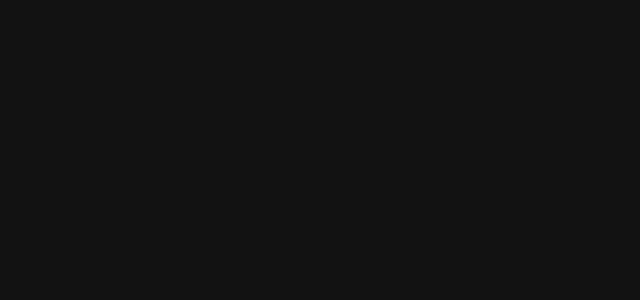
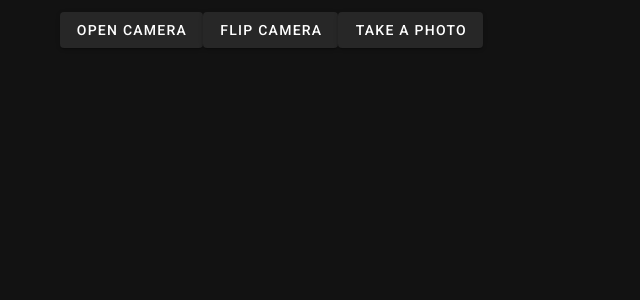
Before and after one commit to svewag/pow, a Nuxt app: page /camera in a window 1280 px wide. Before the commit this address had no page. Shown: the top 300 px of the page, without its empty margins (0-640 px from the left). Built offline with nearby package versions, Linux system fonts and the light colour scheme.

Commit message:
feat: add camera

```diff
--- a/nuxt.config.js
+++ b/nuxt.config.js
@@ -34,13 +34,7 @@
   /*
    ** Nuxt.js dev-modules
    */
-  buildModules: [
-    // Doc: https://github.com/nuxt-community/eslint-module
-    '@nuxtjs/eslint-module',
-    // Doc: https://github.com/nuxt-community/stylelint-module
-    '@nuxtjs/stylelint-module',
-    '@nuxtjs/vuetify'
-  ],
+  buildModules: ['@nuxtjs/vuetify'],
   /*
    ** Nuxt.js modules
    */
--- /dev/null
+++ b/pages/camera.vue
@@ -0,0 +1,71 @@
+<template>
+  <div>
+    <v-btn @click="getVideo">open camera</v-btn>
+    <v-btn @click="flip">flip camera</v-btn>
+    <v-btn @click="takePhoto">take a photo</v-btn>
+
+    <video
+      v-show="stream"
+      ref="video"
+      autoplay
+      muted
+      controls
+    />
+  </div>
+</template>
+
+<script>
+export default {
+  name: 'Camera',
+  data () {
+    return {
+      front: false,
+      stream: null
+    }
+  },
+  watch: {
+    stream () {
+      this.$refs.video.srcObject = this.stream
+    }
+  },
+  methods: {
+    flip () {
+      this.front = !this.front
+      this.getVideo()
+    },
+    takePhoto () {
+      const canvas = document.createElement('canvas')
+      canvas.setAttribute('height', 1200)
+      canvas.setAttribute('width', 1200)
+      canvas
+        .getContext('2d')
+        .drawImage(this.$refs.video, 0, 0, 1200, 1200, 0, 0, 1200, 1200)
+      const img = canvas.toDataURL('image/png')
+
+      const saveImg = document.createElement('a')
+      saveImg.href = img
+      saveImg.download = 'imagename.png'
+      saveImg.click()
+    },
+    async getVideo () {
+      const constraints = {
+        audio: true,
+        video: {
+          facingMode: this.front ? 'user' : 'environment'
+        }
+      }
+      this.stream = await window.navigator.mediaDevices.getUserMedia({
+        audio: true,
+        video: true
+      })
+    }
+  }
+}
+</script>
+
+<style scoped>
+video {
+  width: 1000px;
+  height: 560px;
+}
+</style>
--- a/pages/index.vue
+++ b/pages/index.vue
@@ -1,10 +1,21 @@
 <template>
-  <v-layout column justify-center align-center>
-    <v-flex xs12 sm8 md6>
-      <v-container v-for="item in items" :key="item">
-        <nuxt-link :to="item"
-          ><v-btn large>{{ item }}</v-btn></nuxt-link
-        >
+  <v-layout
+    column
+    justify-center
+    align-center
+  >
+    <v-flex
+      xs12
+      sm8
+      md6
+    >
+      <v-container
+        v-for="item in items"
+        :key="item"
+      >
+        <nuxt-link :to="item">
+          <v-btn large>{{ item }}</v-btn>
+        </nuxt-link>
       </v-container>
     </v-flex>
   </v-layout>
@@ -12,9 +23,9 @@
 
 <script>
 export default {
-  data() {
+  data () {
     return {
-      items: ['battery', 'bluetooth', 'browser']
+      items: ['battery', 'bluetooth', 'browser', 'camera']
     }
   }
 }
```
